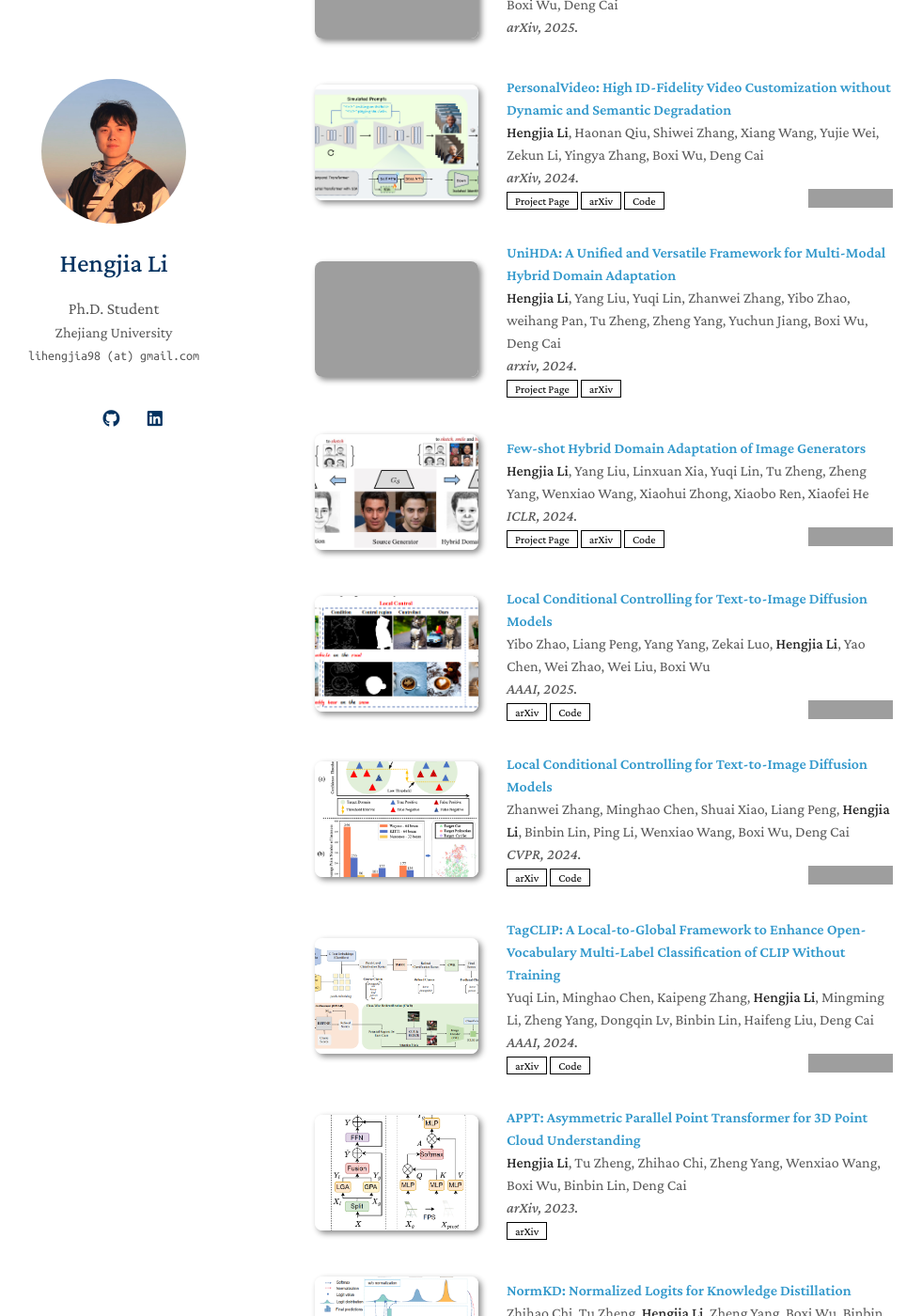
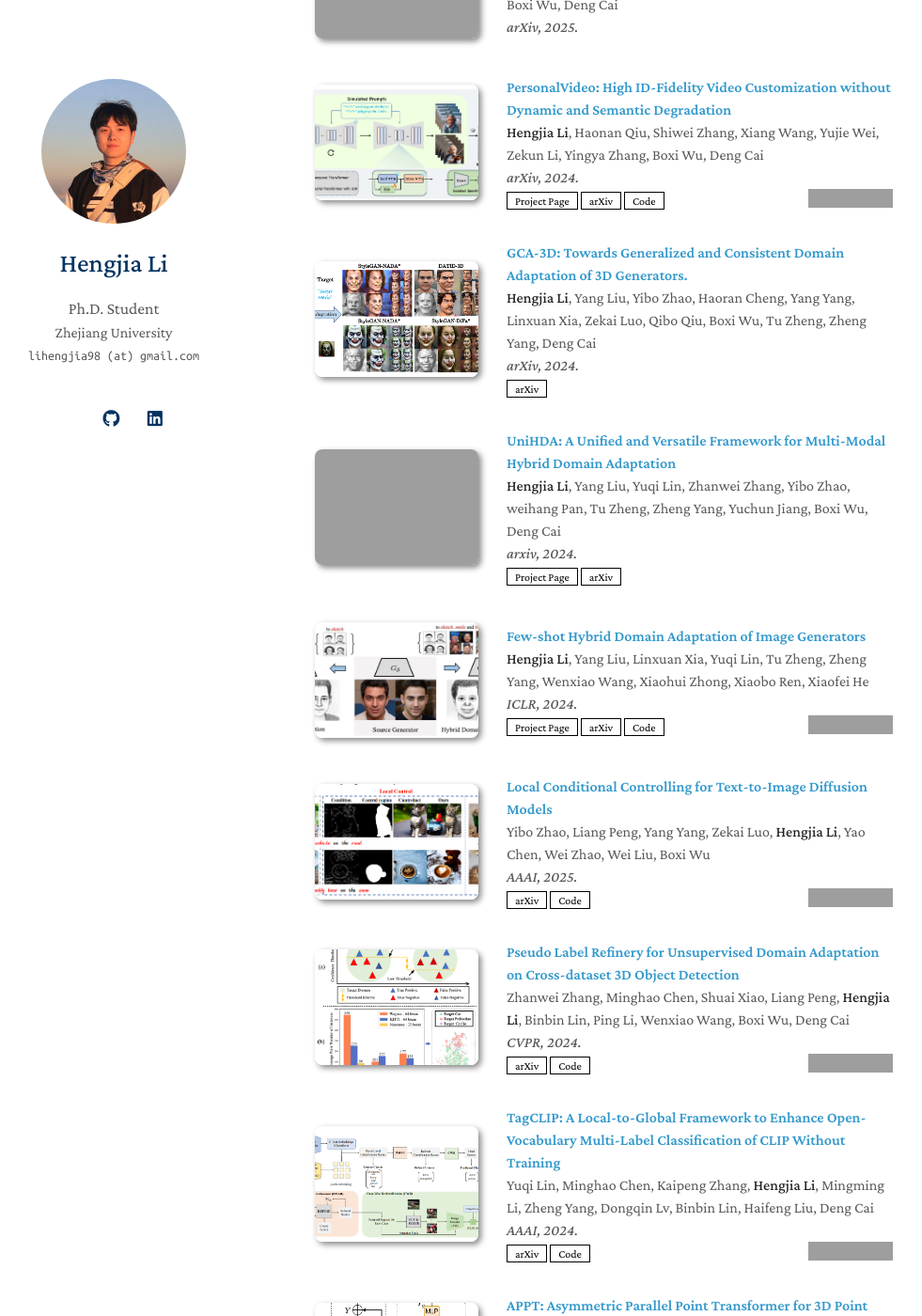
Before and after one commit to EchoPluto/HomePage, a Jekyll site: the page built from index.md, in a window 1280 px wide and 1400 px high, scrolled down 695 px. Shown: the whole window at 94% size, without its empty margins (155-1136 px from the left). Built offline with Jekyll 4.4.1, drawn with Linux system fonts in a browser that asks for light colours; nearby versions of some CDN libraries; a style sheet for code colours, icons or effects is not loaded; our own code applies the rules of GitHub Pages for plain Markdown files; grey boxes are pictures that could not be loaded.

Commit message:
add gca3d

```diff
--- a/_data/publications.yml
+++ b/_data/publications.yml
@@ -26,6 +26,15 @@ main:
     github_stars: EchoPluto/PersonalVideo
     image: ./assets/teaser/PV.png
 
+  - title: "GCA-3D: Towards Generalized and Consistent Domain Adaptation of 3D Generators."
+    authors: <strong>Hengjia Li</strong>, Yang Liu, Yibo Zhao, Haoran Cheng, Yang Yang, Linxuan Xia, Zekai Luo, Qibo Qiu, Boxi Wu, Tu Zheng, Zheng Yang, Deng Cai
+    conference: arXiv, 2024.
+    # page: https://personalvideo.github.io/
+    arxiv: https://arxiv.org/abs/2412.15491
+    # code: https://github.com/EchoPluto/PersonalVideo
+    # github_stars: EchoPluto/PersonalVideo
+    image: ./assets/teaser/GCA3D.png
+
   - title: "UniHDA: A Unified and Versatile Framework for Multi-Modal Hybrid Domain Adaptation"
     authors: <strong>Hengjia Li</strong>, Yang Liu, Yuqi Lin, Zhanwei Zhang, Yibo Zhao, weihang Pan, Tu Zheng, Zheng Yang, Yuchun Jiang, Boxi Wu, Deng Cai
     conference: arxiv, 2024.
@@ -50,7 +59,7 @@ main:
     github_stars: YibooZhao/Local-Control
     image: ./assets/teaser/LocalControl.png
 
-  - title: "Local Conditional Controlling for Text-to-Image Diffusion Models"
+  - title: "Pseudo Label Refinery for Unsupervised Domain Adaptation on Cross-dataset 3D Object Detection"
     authors: Zhanwei Zhang, Minghao Chen, Shuai Xiao, Liang Peng, <strong>Hengjia Li</strong>, Binbin Lin, Ping Li, Wenxiao Wang, Boxi Wu, Deng Cai
     conference: CVPR, 2024.
     arxiv: https://arxiv.org/abs/2404.19384
```
Also changed, not shown: assets/teaser/GCA3D.png (added).
